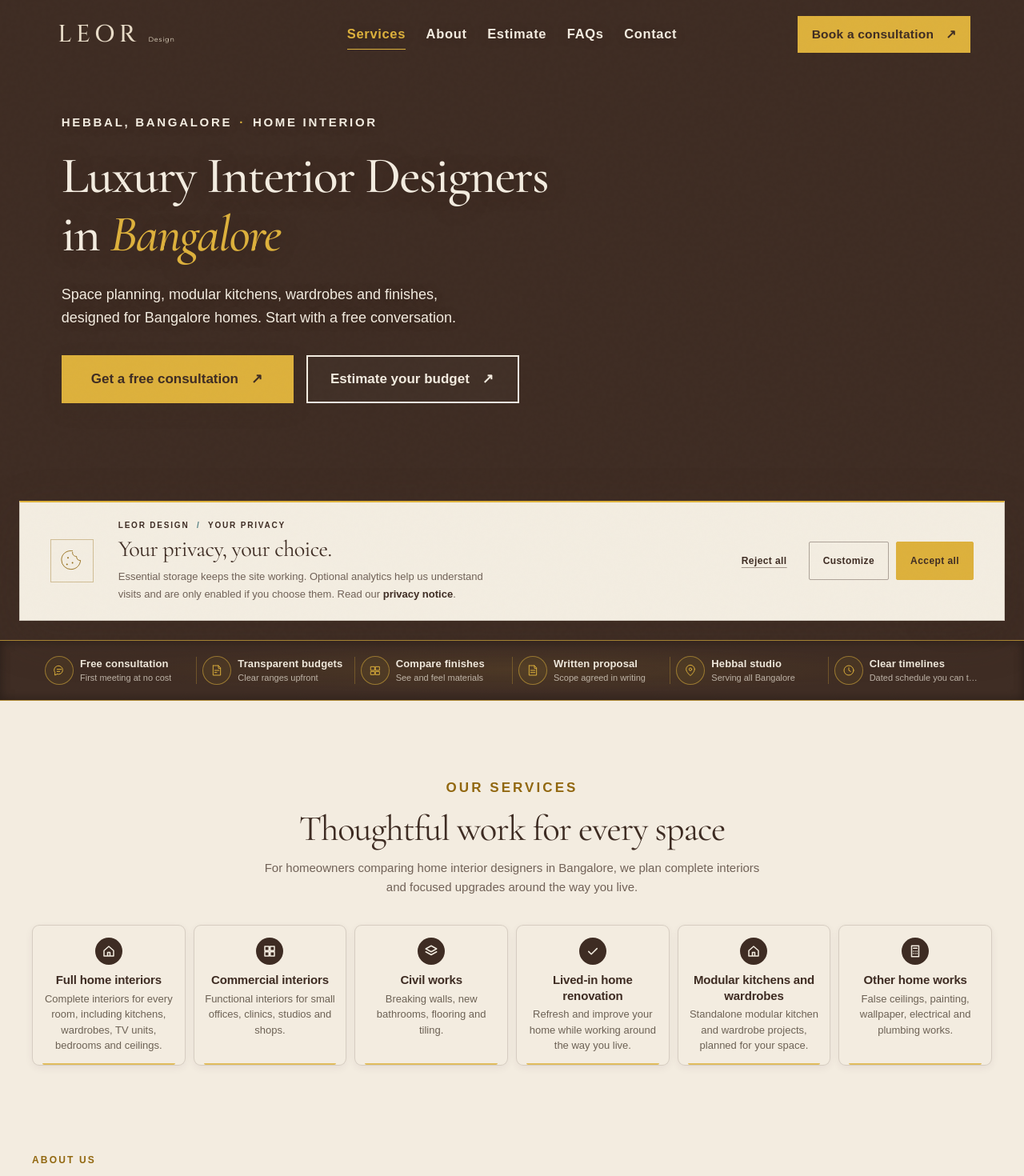
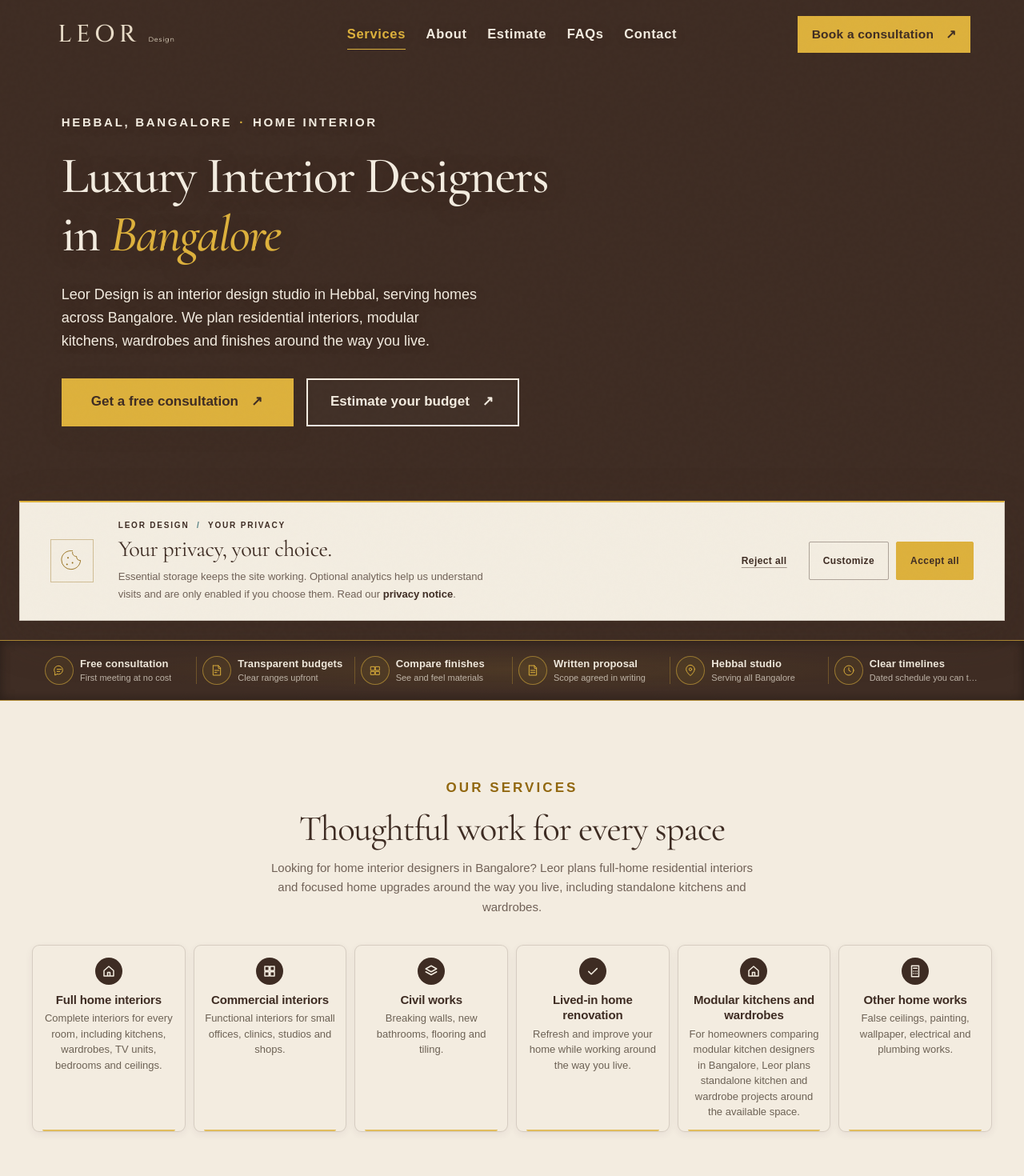
Before and after one commit to Adsgfsbfx/Leor-design, a Next.js app: page / in a window 1280 px wide. Shown: the top 1470 px of the page at 80% size. Built offline with nearby package versions, Linux system fonts and the light colour scheme; a web font is replaced by a local one.

Commit message:
Improve homepage SEO content

```diff
--- a/app/components/hero/index.tsx
+++ b/app/components/hero/index.tsx
@@ -129,7 +129,7 @@ export default function Hero() {
     <div className="cinematic-copy">
       <p className="cinematic-eyebrow">Hebbal, Bangalore <span>·</span> Home interior</p>
       <h1 id="hero-heading" aria-label="Luxury Interior Designers in Bangalore"><span className="cinematic-line-mask"><span>Luxury Interior Designers</span></span>{" "}<span className="cinematic-line-mask"><span className="cinematic-keep-together">in <span className="cinematic-last-line">Bangalore</span></span></span></h1>
-      <p className="cinematic-subtext">Space planning, modular kitchens, wardrobes and finishes, designed for Bangalore homes. Start with a free conversation.</p>
+      <p className="cinematic-subtext">Leor Design is an interior design studio in Hebbal, serving homes across Bangalore. We plan residential interiors, modular kitchens, wardrobes and finishes around the way you live.</p>
       <div className="cinematic-actions">
         <Magnetic><ButtonLink href="#enquire" onClick={navigateToSection} className="cinematic-primary">Get a free consultation</ButtonLink></Magnetic>
         <ButtonLink href="#estimator" onClick={navigateToSection} variant="link" className="cinematic-estimate">Estimate your budget</ButtonLink>
--- a/app/components/home/sections.tsx
+++ b/app/components/home/sections.tsx
@@ -91,7 +91,7 @@ const services = [
   { icon: "grid", title: "Commercial interiors", description: "Functional interiors for small offices, clinics, studios and shops.", note: "" },
   { icon: "layers", title: "Civil works", description: "Breaking walls, new bathrooms, flooring and tiling.", note: "" },
   { icon: "check", title: "Lived-in home renovation", description: "Refresh and improve your home while working around the way you live.", note: "" },
-  { icon: "home", title: "Modular kitchens and wardrobes", description: "Standalone modular kitchen and wardrobe projects, planned for your space.", note: `Warranty: ${projectTerms[1].value} on modular work and ${projectTerms[2].value} on hardware.` },
+  { icon: "home", title: "Modular kitchens and wardrobes", description: "For homeowners comparing modular kitchen designers in Bangalore, Leor plans standalone kitchen and wardrobe projects around the available space.", note: `Warranty: ${projectTerms[1].value} on modular work and ${projectTerms[2].value} on hardware.` },
   { icon: "calc", title: "Other home works", description: "False ceilings, painting, wallpaper, electrical and plumbing works.", note: "" },
 ] as const;
 
@@ -100,7 +100,7 @@ export function Services() {
     <section className="section services-section" id="services">
       <div className="wrap">
         <p className="services-mobile-heading" aria-hidden="true">Featured Services</p>
-        <Heading eyebrow="Our services" sub="For homeowners comparing home interior designers in Bangalore, we plan complete interiors and focused upgrades around the way you live.">
+        <Heading eyebrow="Our services" sub="Looking for home interior designers in Bangalore? Leor plans full-home residential interiors and focused home upgrades around the way you live, including standalone kitchens and wardrobes.">
           Thoughtful work for <Gold>every space</Gold>
         </Heading>
         <ul className="services-grid">
```
